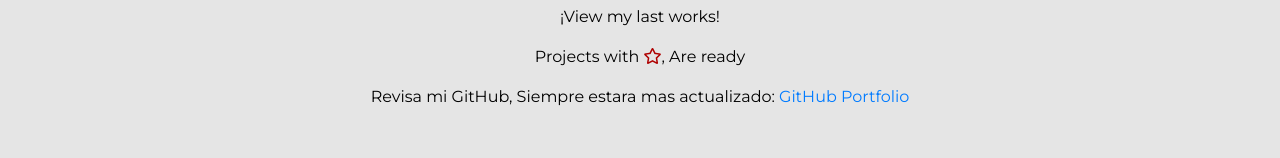
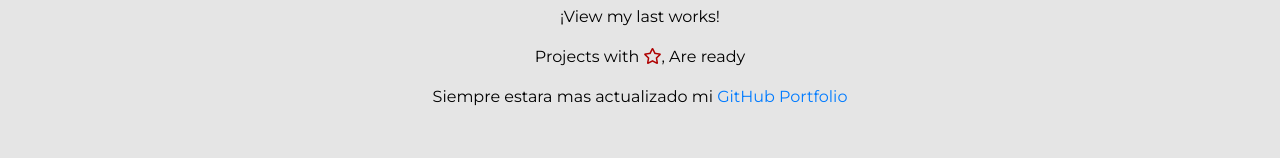
Before and after one commit to Extibax/bedoya-dev-panama, a website: page index.html in a window 1280 px wide. Shown: the part 2255-2413 px from the top of the page. Drawn offline with nearby package versions, Linux system fonts and the light colour scheme; some packages are replaced by stand-ins of ours; a script that the page names is missing.

Commit message:
github recommendation text improved

```diff
--- a/index.html
+++ b/index.html
@@ -280,8 +280,8 @@
       <p>¡View my last works!</p>
       <p>Projects with <i class="far fa-star"></i>, Are ready</p>
       <p class="bold">
-        Revisa mi GitHub, Siempre estara mas actualizado:
-        <a rel="stylesheet" href="https://github.com/Extibax" target="_blank">GitHub Portfolio</a>
+        Siempre estara mas actualizado mi
+        <a rel="stylesheet" href="https://github.com/Extibax" target="_blank"> GitHub Portfolio</a>
       </p>
       <!-- <p>Currently I'm finishing all the projects, And then I'll put them correctly here. Written on: 23/04/19</p> -->
       <div class="row">
```
